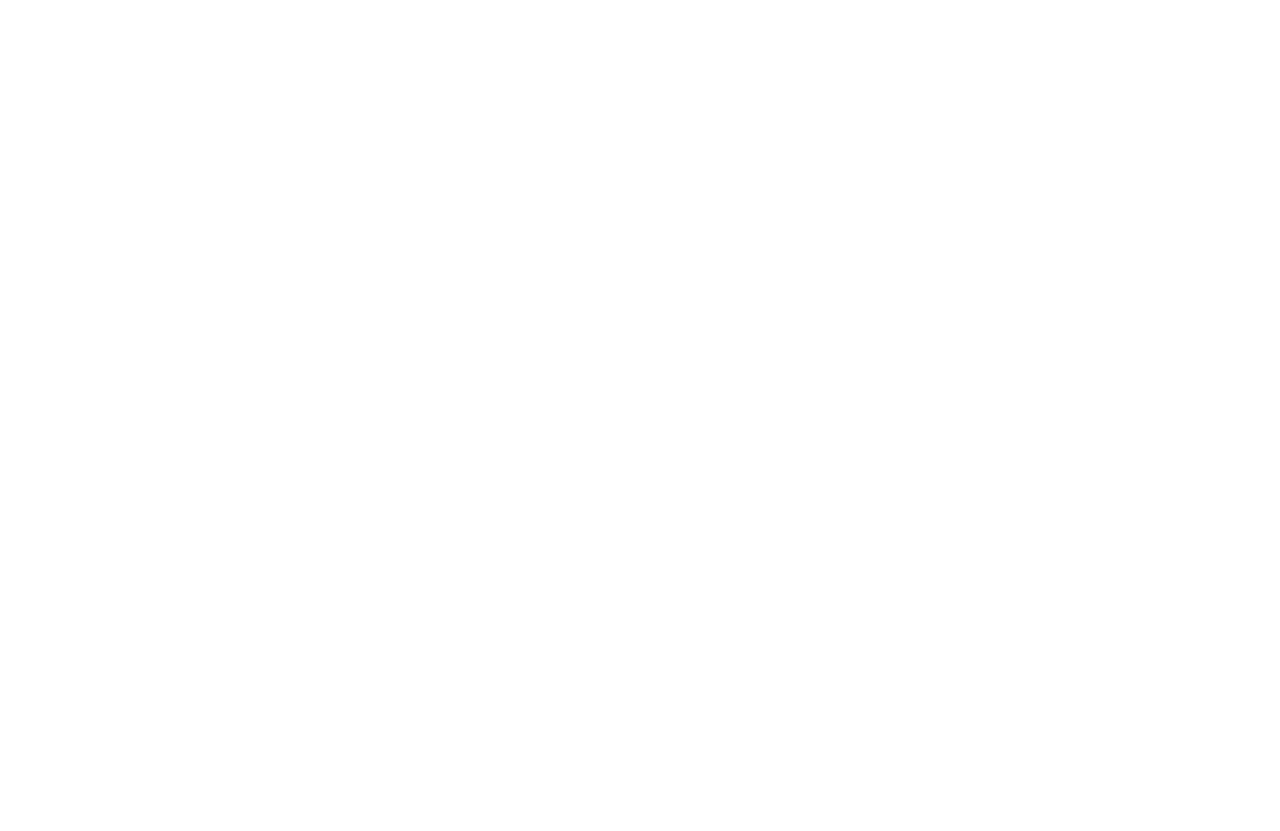
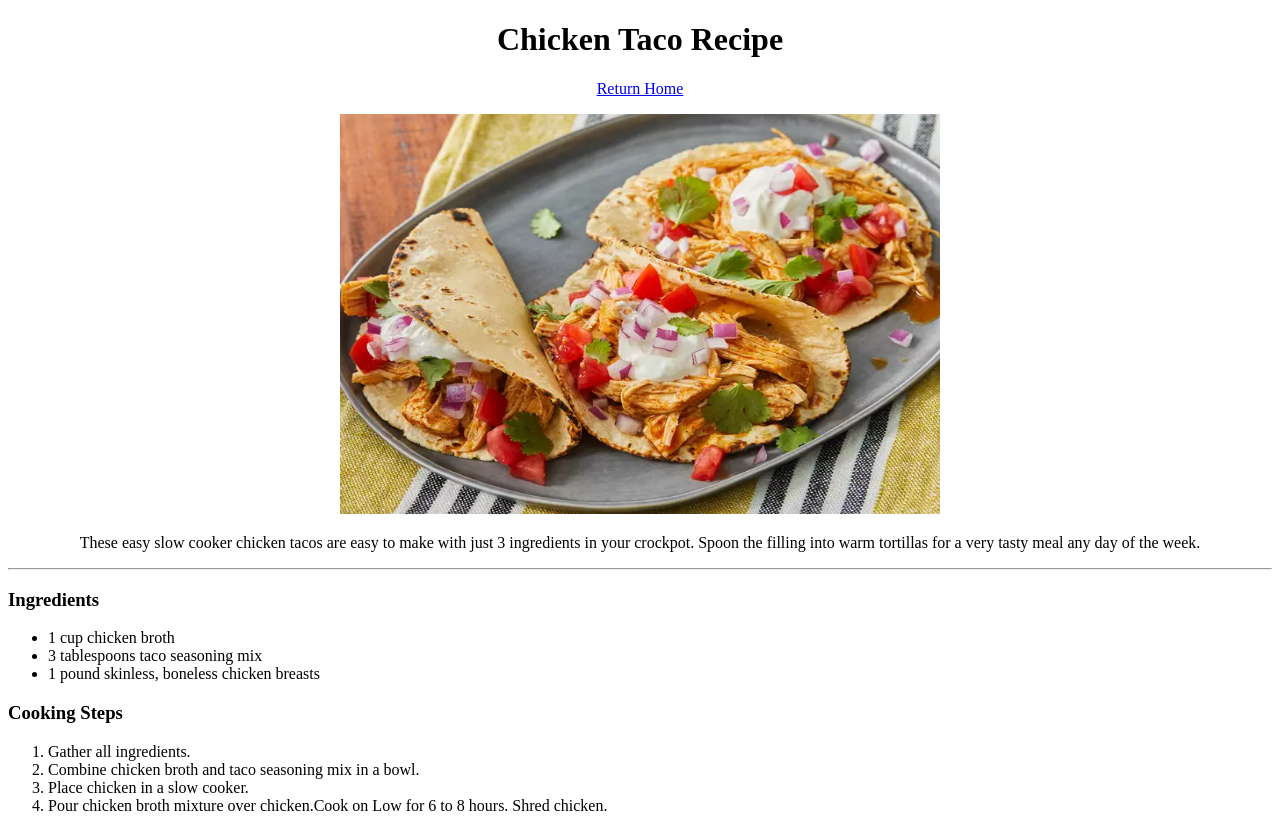
Before and after one commit to raghavshxrma/odin-recipes, a plain HTML site: page recipes/tacos.html in a window 1280 px wide. Before the commit the page ends 800 px from the top, so only its background shows below. Drawn offline with Linux system fonts and the light colour scheme.

Commit message:
Add taco.html, fixed heading butterchicken.html

```diff
--- a/recipes/tacos.html
+++ b/recipes/tacos.html
@@ -0,0 +1,50 @@
+<!DOCTYPE html>
+<html lang="en">
+  <head>
+    <meta charset="UTF-8" />
+    <meta name="viewport" content="width=device-width, initial-scale=1.0" />
+    <title>Taco Recipe</title>
+  </head>
+  <body>
+    <div style="text-align: center">
+      <h1>Chicken Taco Recipe</h1>
+
+      <a href="../index.html">Return Home</a>
+
+      <p></p>
+      <img
+        src="../images/taco.jpg"
+        alt="chicken taco"
+        height="400px"
+        width="600px"
+      />
+      <p>
+        These easy slow cooker chicken tacos are easy to make with just 3
+        ingredients in your crockpot. Spoon the filling into warm tortillas for
+        a very tasty meal any day of the week.
+      </p>
+    </div>
+
+    <hr />
+
+    <div style="text-align: left">
+      <h3>Ingredients</h3>
+      <ul>
+        <li>1 cup chicken broth</li>
+        <li>3 tablespoons taco seasoning mix</li>
+        <li>1 pound skinless, boneless chicken breasts</li>
+      </ul>
+
+      <h3>Cooking Steps</h3>
+      <ol>
+        <li>Gather all ingredients.</li>
+        <li>Combine chicken broth and taco seasoning mix in a bowl.</li>
+        <li>Place chicken in a slow cooker.</li>
+        <li>
+          Pour chicken broth mixture over chicken.Cook on Low for 6 to 8 hours.
+          Shred chicken.
+        </li>
+      </ol>
+    </div>
+  </body>
+</html>
```
Also changed, not shown: index.html (+1 -1 lines), recipes/alfredo.html (+2 -2 lines), recipes/butterchicken.html (+2 -2 lines), images/taco.jpg (added).
